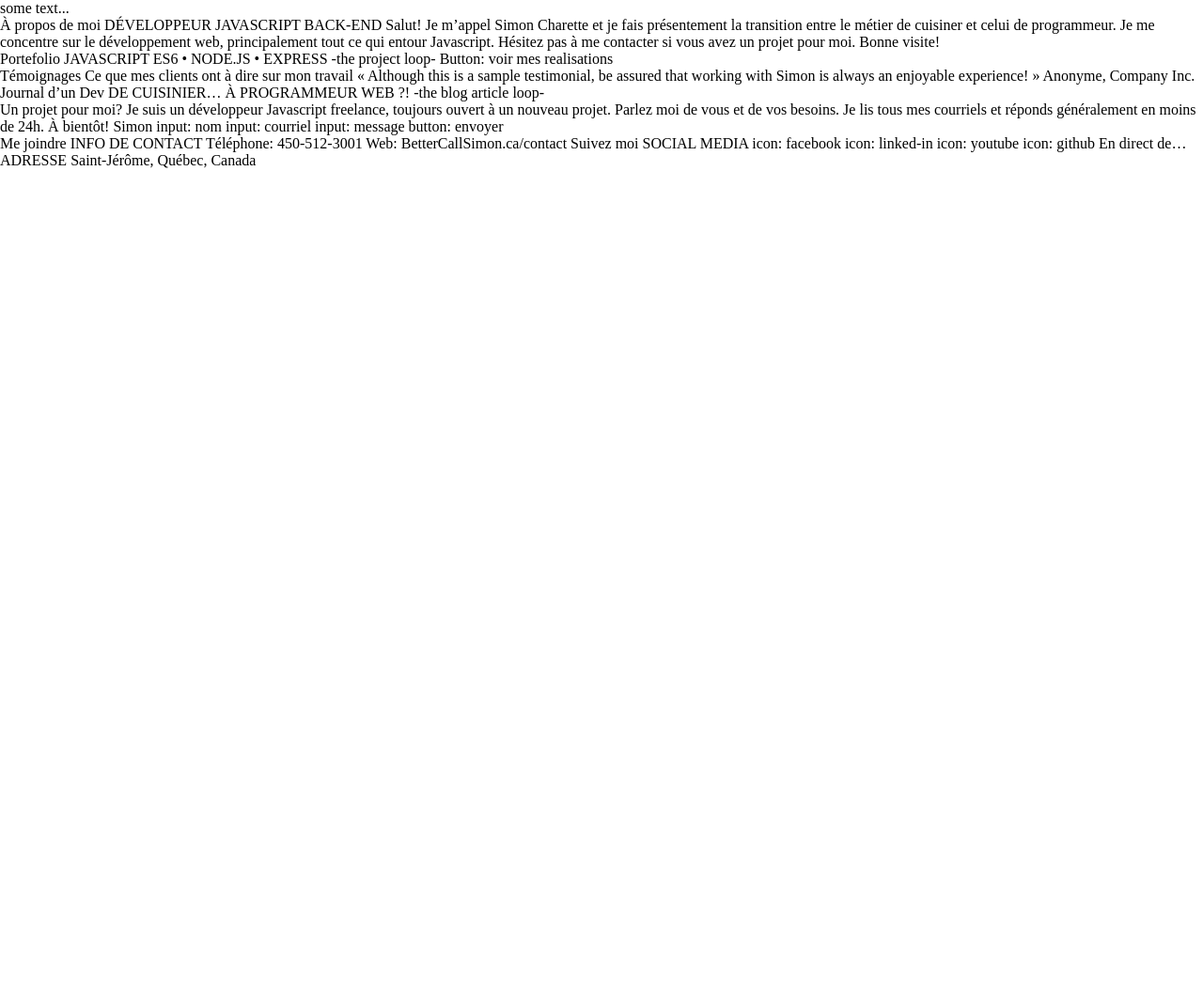
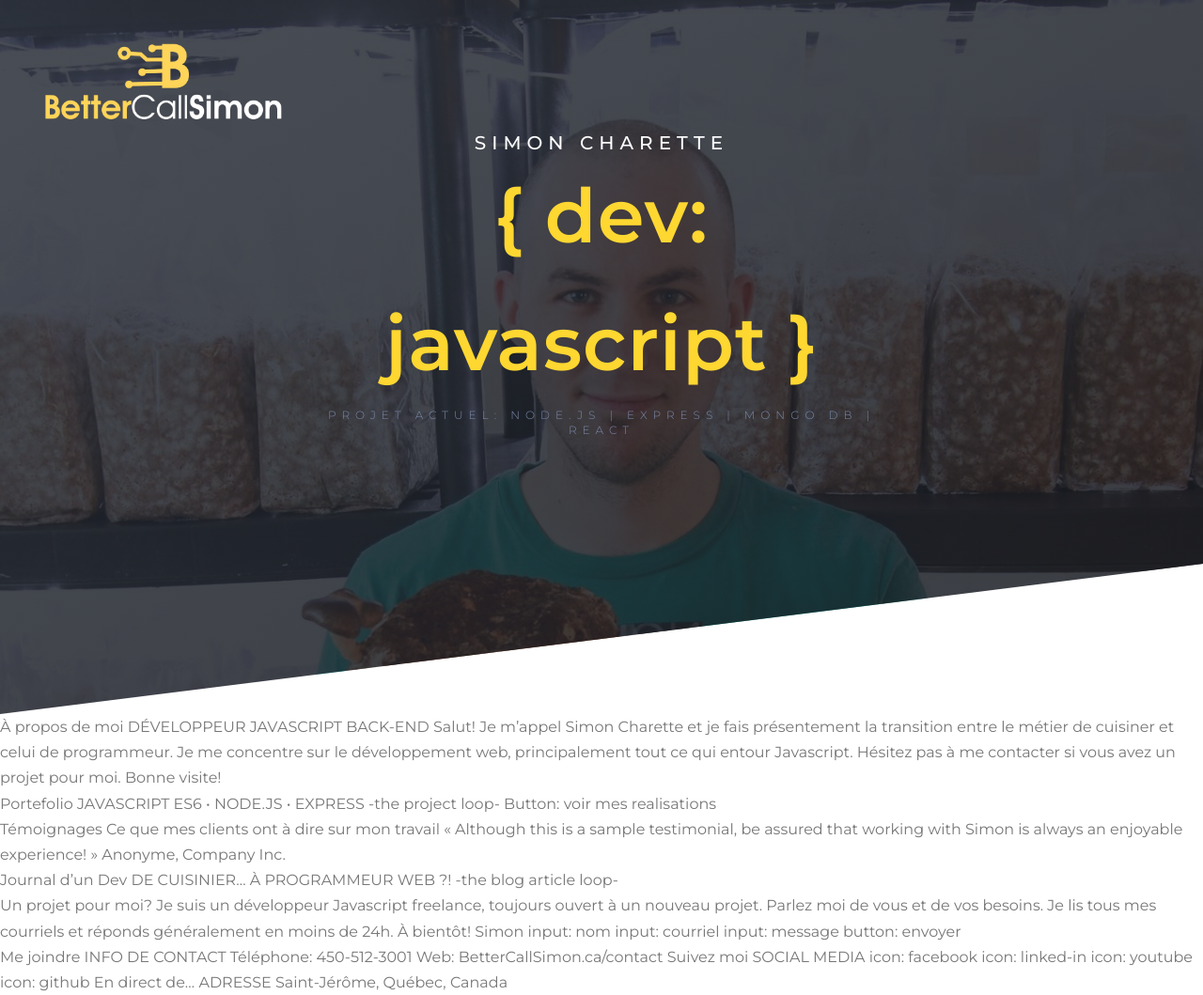
Before and after one commit to bettercallsimon/bettercallsimon.ca, a plain HTML site: page index.html in a window 1280 px wide. Shown: the whole page at 94% size. Before the commit the page ends 800 px from the top, so only its background shows below. Drawn offline with Linux system fonts and the light colour scheme.

Commit message:
styled .header, background image need changes

```diff
--- a/assets/style.css
+++ b/assets/style.css
@@ -9,21 +9,97 @@ COLOR PALETTE:
     Dark blue:      #
 
     Light grey:     #
-    Medium grey:    #
-    Dark grey:      #
+    Medium grey:    #777
+    Dark grey:      #21242C
 
-    Yellow highlights: #21242C
+    Yellow highlights: #FED731
 
 */
 
 
-/* BASIC RESET */
 * {
+    /* BASIC RESET */
     margin: 0;
     padding: 0;
     box-sizing: border-box; /* makes the browsers calculate the borders and padding as part of the element's width/height */
+    /* border: 1px solid red; */
 }
 
 body {
+    /* BASIC RESET, IN BODY FOR INHERITANCE PURPOSES */
+    font-family: "Montserrat", sans-serif; /* from google fonts */
+    font-weight: 400;
+    font-size: 16px;
+    line-height: 1.7;
+    color: #777;
 
 }
+
+.header {
+    height: 95vh; /* 95% of view height, helped by the html meta tag "viewport" */
+    background-image: linear-gradient(to right bottom,rgba(41, 46, 56, 0.85), rgba(23, 26, 32, 0.85)), url(../assets/img/header_bg_simon_champi.jpg);
+    background-size: cover; /* whatever the size of the div, it will fit the image inside */
+    background-position: top; /* make sure the top of the image always stay visible */
+
+    position: relative; /* makes children div with position absolute count top-left-right-bottom px relative to this parent div */
+
+    clip-path: polygon( 0 0,
+                        100% 0,
+                        100% 75vh,
+                        0 100%
+                ); /* Editing the polygon out of the div (x y, x y, x y...) */
+
+}
+
+.logo-box {
+    position: absolute; /* position the logo-box div relative to .header + 40px */
+    top: 40px;
+    left: 40px;
+}
+
+.logo {
+    height: 100px; /* define logo image size */
+}
+
+.text-box {
+    position: absolute; /* position relative to .header */
+    top: 40%;
+    left: 50%; /* % is in relation to parent element */
+    transform: translate(-50%, -50%); /* % in relation with to the element itself (this .text-box) */
+    text-align: center;
+
+}
+
+.heading-primary {
+    color: #fff;
+
+}
+
+.heading-primary-main {
+    text-transform: uppercase;
+    display: block; /* since span element by default are inline, we change to block so it occupy the whole width and break the line for the next element */
+    font-size: 20px;
+    font-weight: 500;
+    letter-spacing: 6px;
+    line-height: 20px;
+
+}
+
+.heading-primary-sub {
+    color: #FED731;
+    display: block;
+    font-size: 80px;
+    font-weight: 600;
+    letter-spacing: 1px;
+
+}
+
+.heading-secondary {
+    color: rgb(122, 137, 171);
+    display: block;
+    font-size: 12px;
+    font-weight: 300;
+    letter-spacing: 6px;
+    line-height: 16px;
+    text-transform: uppercase;
+}
--- a/index.html
+++ b/index.html
@@ -7,7 +7,7 @@
         <meta name="viewport" content="width=device-width, initial-scale=1.0"> <!-- html5 helpers for viewport size -->
         <meta http-equiv="X-UA-Compatible" content="ie=edge"> <!-- disable iexplorer compatibility mode -->
 
-        <link href="https://fonts.googleapis.com/css?family=Lato:300,400,700,900" rel="stylesheet"> <!-- import google fonts -->
+        <link href="https://fonts.googleapis.com/css?family=Montserrat:300,400,500,600,700,900" rel="stylesheet"> <!-- Import google fonts -->
 
         <link rel="stylesheet" href="assets/style.css"> <!-- import my CSS file from /assets/-->
         <!-- add favicon -->
@@ -17,7 +17,20 @@
 
     <body>
         <header class="header">
-            some text...
+
+            <div class="logo-box">
+                <img class="logo" src="assets/img/logo_bettercallsimon.png" alt="BetterCallSimon logo image">
+            </div>
+
+            <div class="text-box">
+                <h1 class="heading-primary">
+                    <span class="heading-primary-main">Simon Charette</span>
+                    <span class="heading-primary-sub">{ dev: javascript }</span>
+                    <span class="heading-secondary">Projet actuel: Node.js | Express | Mongo DB | React</span>
+                </h1>
+
+            </div>
+
         </header>
 
         <div>
```
Also changed, not shown: assets/img/header_bg_simon_champi.jpg (added), assets/img/logo_bettercallsimon.png (added).
